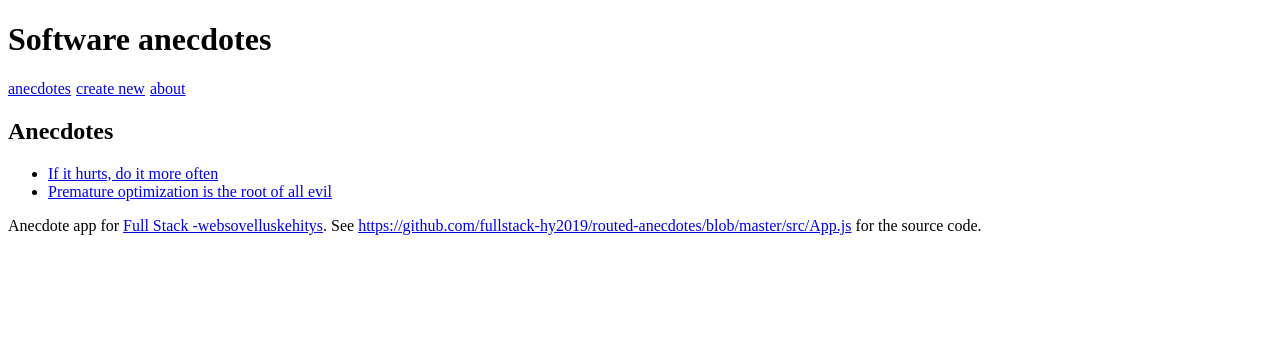
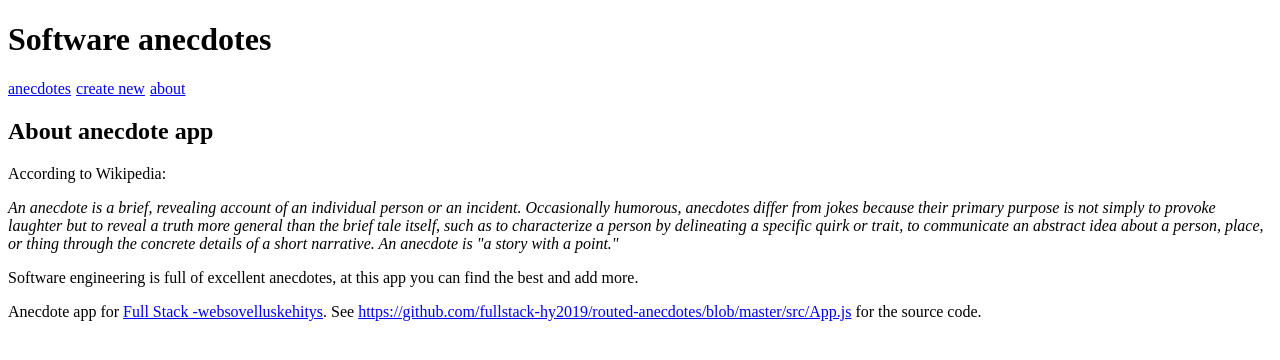
Before and after one commit to eddypv/routed-anecdotes, a React (Create React App) app: page /about in a window 1280 px wide. Shown: the top 360 px of the page. Built offline with nearby package versions, Linux system fonts and the light colour scheme; the HTML template or start-up script is replaced by a standard one.

Commit message:
[UPDATE] Modify About Component

```diff
--- a/src/App.js
+++ b/src/App.js
@@ -4,24 +4,8 @@ import Footer from './components/Footer'
 import AnecdoteList from './components/AnecdoteList'
 import NewAnecdote from './components/NewAnecdote'
 import AnecdoteDetail from './components/AnecdoteDetail'
+import About from './components/About'
 import { BrowserRouter, Switch, Route } from 'react-router-dom'
-
-
-
-
-const About = () => (
-  <div>
-    <h2>About anecdote app</h2>
-    <p>According to Wikipedia:</p>
-
-    <em>An anecdote is a brief, revealing account of an individual person or an incident.
-      Occasionally humorous, anecdotes differ from jokes because their primary purpose is not simply to provoke laughter but to reveal a truth more general than the brief tale itself,
-      such as to characterize a person by delineating a specific quirk or trait, to communicate an abstract idea about a person, place, or thing through the concrete details of a short narrative.
-      An anecdote is "a story with a point."</em>
-
-    <p>Software engineering is full of excellent anecdotes, at this app you can find the best and add more.</p>
-  </div>
-)
 
 const App = () => {
   const [anecdotes, setAnecdotes] = useState([
@@ -43,12 +27,9 @@ const App = () => {
 
   const [notification, setNotification] = useState('')
   const addNew = (anecdote) => {
-
     anecdote.id = (Math.random() * 10000).toFixed(0)
     setAnecdotes(anecdotes.concat(anecdote))
     setNotification(`a new anecdote "${anecdote.content}" created!`)
-
-
   }
 
   const anecdoteById = (id) =>
@@ -65,16 +46,6 @@ const App = () => {
     setAnecdotes(anecdotes.map(a => a.id === id ? voted : a))
   }
 
-  /*return (
-    <div>
-      <h1>Software anecdotes</h1>
-      <Menu />
-      <AnecdoteList anecdotes={anecdotes} />
-      <About />
-      <CreateNew addNew={addNew} />
-      <Footer />
-    </div>
-  )*/
   return(
     <div>
       <h1>Software anecdotes</h1>
@@ -87,6 +58,9 @@ const App = () => {
           <Route path="/anecdotes/:id">
             <AnecdoteDetail anecdotes={anecdotes} />
           </Route>
+          <Route path="/about">
+            <About />
+          </Route>
           <Route path="/">
             <AnecdoteList anecdotes={anecdotes} />
           </Route>
--- /dev/null
+++ b/src/components/About.js
@@ -0,0 +1,15 @@
+const About = () => (
+  <div>
+    <h2>About anecdote app</h2>
+    <p>According to Wikipedia:</p>
+
+    <em>An anecdote is a brief, revealing account of an individual person or an incident.
+      Occasionally humorous, anecdotes differ from jokes because their primary purpose is not simply to provoke laughter but to reveal a truth more general than the brief tale itself,
+      such as to characterize a person by delineating a specific quirk or trait, to communicate an abstract idea about a person, place, or thing through the concrete details of a short narrative.
+      An anecdote is "a story with a point."</em>
+
+    <p>Software engineering is full of excellent anecdotes, at this app you can find the best and add more.</p>
+  </div>
+)
+
+export default About
--- a/src/components/Menu.js
+++ b/src/components/Menu.js
@@ -7,7 +7,7 @@ const Menu = () => {
     <div>
       <Link style={padding} to="/">anecdotes</Link>
       <Link style={padding} to="/create">create new</Link>
-      <Link style={padding} to="/">about</Link>
+      <Link style={padding} to="/about">about</Link>
     </div>
   )
 }
```
